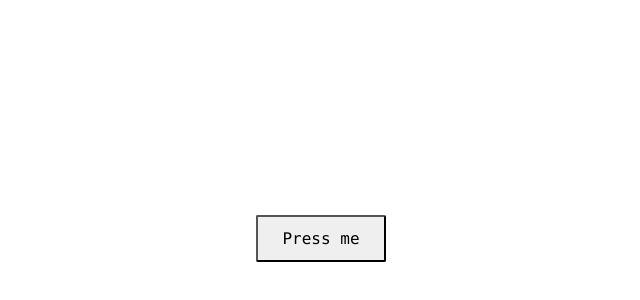
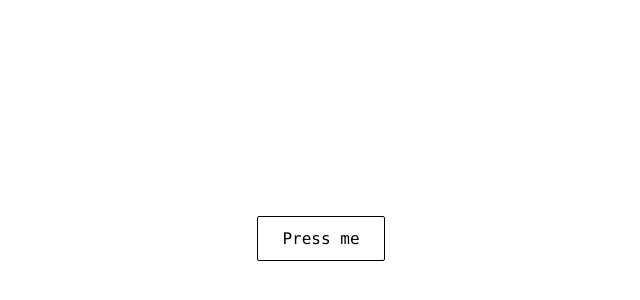
Before and after one commit to kleimaj/emotion-lesson, a React (Create React App) app: page / in a window 1280 px wide. Shown: the part 170-470 px from the top of the page, without its empty margins (327-967 px from the left). Built offline with nearby package versions, Linux system fonts and the light colour scheme.

Commit message:
adds inheritance

```diff
--- a/src/App.js
+++ b/src/App.js
@@ -1,7 +1,7 @@
 /** @jsxImportSource @emotion/core */
 
 import { css } from '@emotion/core';
-import { Button } from './components';
+import { SecondaryButton } from './components';
 
 function App() {
   return (
@@ -15,7 +15,7 @@ function App() {
         flex-direction: column;
       `}
     >
-      <Button>Press me</Button>
+      <SecondaryButton>Press me</SecondaryButton>
     </div>
   );
 }
--- a/src/components/Buttons.js
+++ b/src/components/Buttons.js
@@ -8,3 +8,22 @@ export const Button = styled.button`
   cursor: pointer;
   font-family: 'Menlo', monospace;
 `;
+
+export const PrimaryButton = styled(Button)`
+  background-color: red;
+  border: none;
+  color: white;
+`;
+
+export const SecondaryButton = styled(Button)`
+  background: none;
+  border: 1px solid black;
+  color: white;
+  color: black;
+  transition: background-color 0.2s linear, color 0.2s linear;
+
+  &:hover {
+    background-color: red;
+    color: white;
+  }
+`;
```
Also changed, not shown: 1 other file (tests, documents, lock files or other folders).
